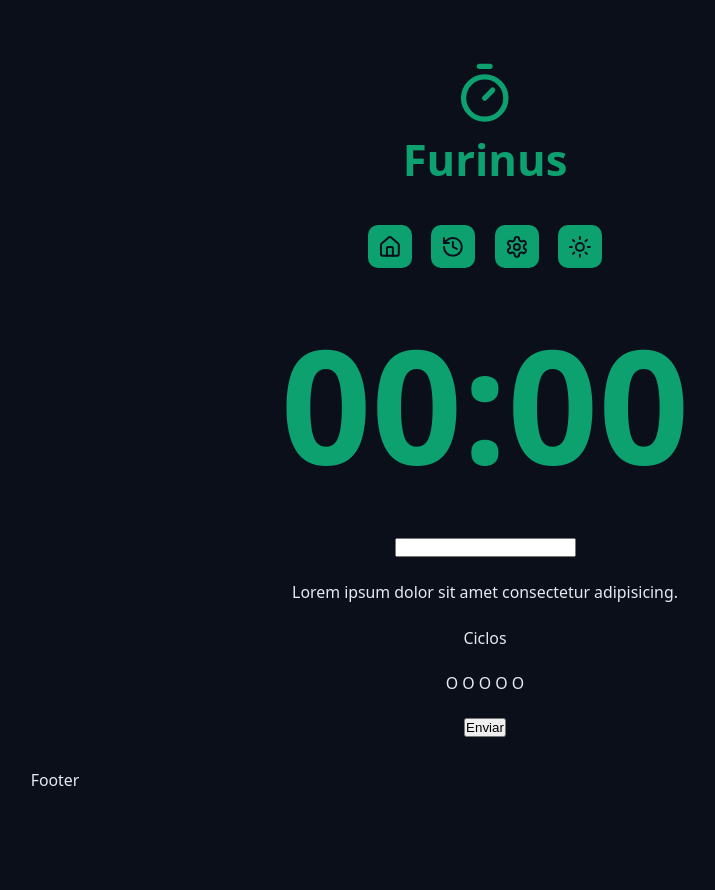
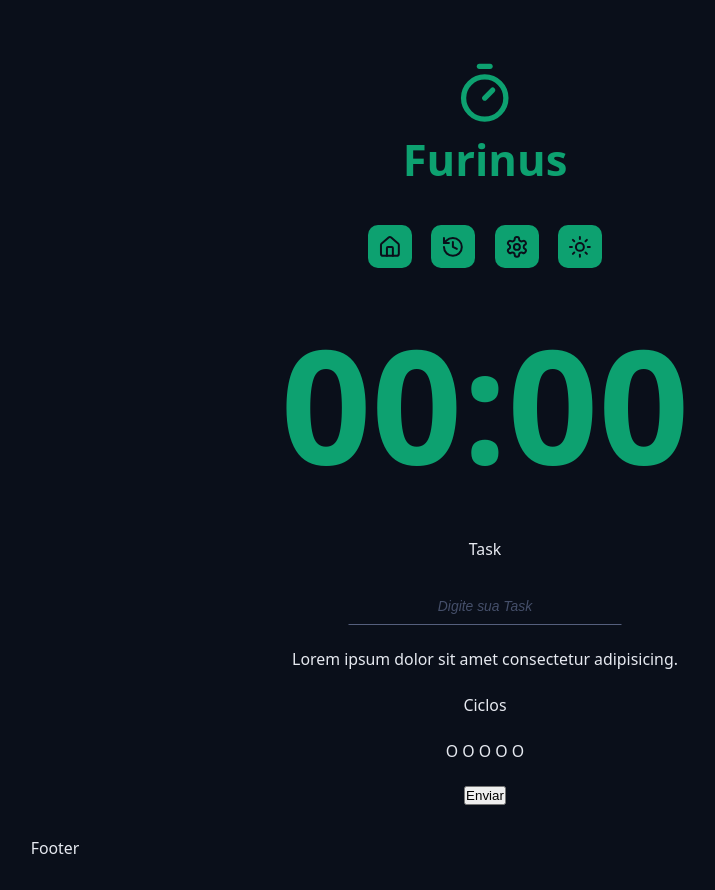
Before and after one commit to Lbitten/Furinos-Pomodoro, a React (Vite) app: page / in a window 1280 px wide. Shown: the whole page, without its empty margins (155-870 px from the left). Before the commit the page ends 823 px from the top, so only its background shows below. Built offline with nearby package versions, Linux system fonts and the light colour scheme.

Commit message:
Criando o Styles do Componente Input

```diff
--- a/src/App.tsx
+++ b/src/App.tsx
@@ -22,7 +22,13 @@
       <Container>
         <form className="form" action="">
           <div className="formRow">
-            <InputDefault id="input" type="text" />
+            <InputDefault
+              label="Task"
+              id="input"
+              type="text"
+              placeholder="Digite sua Task"
+              disabled
+            />
           </div>
 
           <div className="formRow">
--- a/src/components/InputDefault/index.tsx
+++ b/src/components/InputDefault/index.tsx
@@ -1,3 +1,5 @@
+import styles from "./styles.module.css";
+
 type InputDefaultProps = {
   id: string;
   label?: string;
@@ -7,7 +9,7 @@
   return (
     <>
       {label && <label htmlFor={id}>{label}</label>}{" "}
-      <input id={id} type={type} {...rest} />
+      <input className={styles.input} id={id} type={type} {...rest} />
     </>
   );
 }
--- /dev/null
+++ b/src/components/InputDefault/styles.module.css
@@ -0,0 +1,27 @@
+.input {
+  background: transparent;
+  outline: none;
+  color: var(--text-default);
+  text-align: center;
+  font-size: 2rem;
+  padding: 0.8rem;
+  border: 0.2rem solid transparent;
+  border-bottom: solid var(--primary);
+  transition: all 0.1s ease-in-out;
+}
+
+.input:focus {
+  border: 0.2rem solid var(--primary);
+  border-radius: 0.8rem;
+}
+
+input:disabled {
+  border-bottom: 0.2rem solid var(--disabled);
+  color: var(--text-muted);
+}
+
+input::placeholder {
+  color: var(--gray-500);
+  font-size: 1.4rem;
+  font-style: italic;
+}
```
